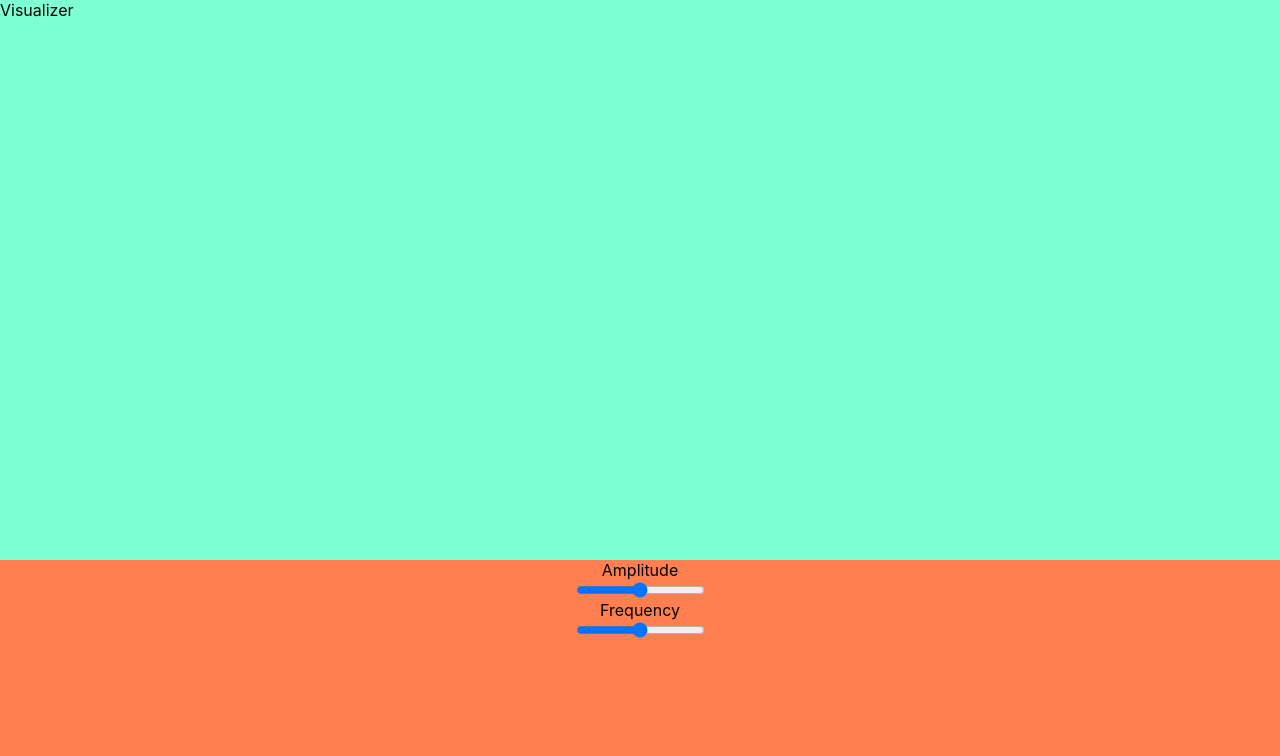
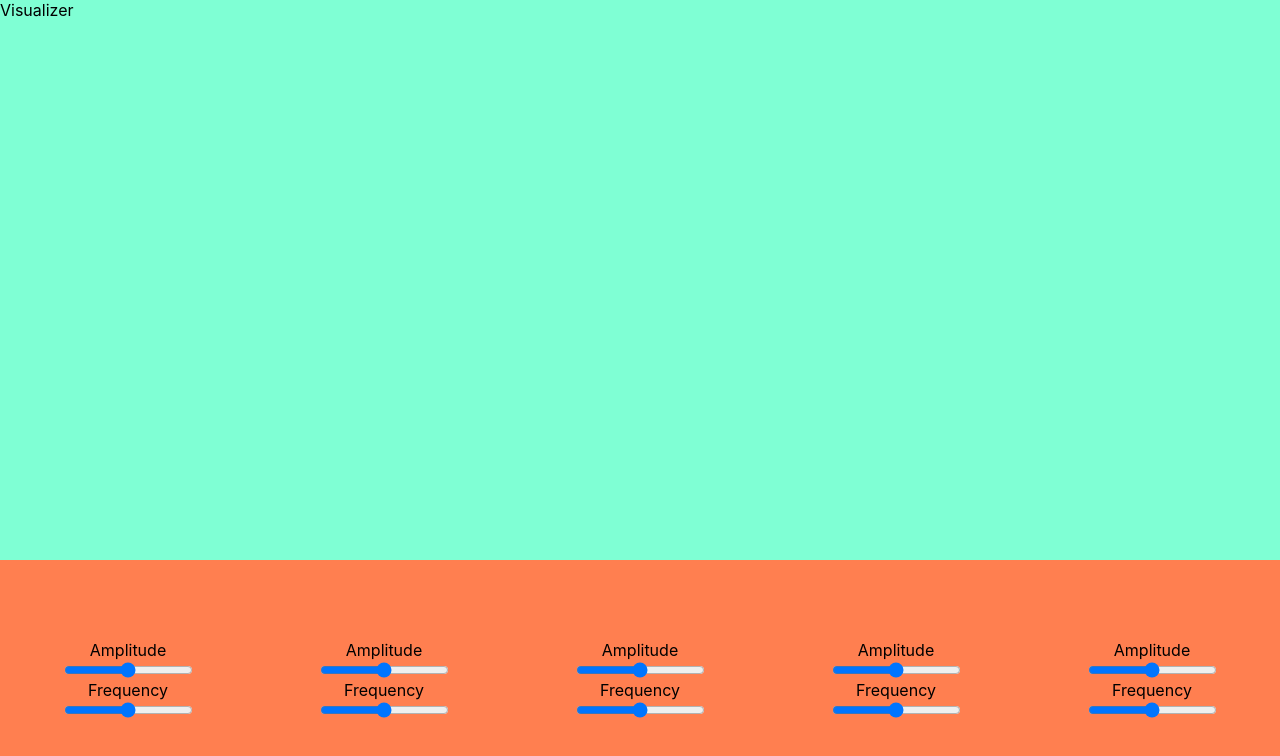
Before and after one commit to austinpapritz/Synthesis, a React (Create React App) app: page / in a window 1280 px wide. Shown: the top 756 px of the page. Built offline with nearby package versions, Linux system fonts and the light colour scheme.

Commit message:
styling for oscillator controls

```diff
--- a/src/components/Controls/Controls.css
+++ b/src/components/Controls/Controls.css
@@ -1,3 +1,7 @@
 .controls-container {
+  display: flex;
+  flex-direction: row;
+  justify-content: space-around;
+  align-items: center;
   background: coral;
 }
--- a/src/components/Controls/Controls.js
+++ b/src/components/Controls/Controls.js
@@ -5,7 +5,11 @@ import Oscillator from '../Oscillator/Oscillator.js';
 export default function Controls() {
   return (
     <div className="controls-container">
-      <Oscillator />
+      <Oscillator oscNum="1" />
+      <Oscillator oscNum="2" />
+      <Oscillator oscNum="3" />
+      <Oscillator oscNum="4" />
+      <Oscillator oscNum="5" />
     </div>
   );
 }
--- a/src/components/Oscillator/Oscillator.js
+++ b/src/components/Oscillator/Oscillator.js
@@ -4,6 +4,7 @@ import './Oscillator.css';
 
 export default function Oscillator() {
   const { amplitude, setAmplitude, frequency, setFrequency } = useContext(SynthContext);
+
   console.log(frequency);
   console.log(amplitude);
   return (
```
